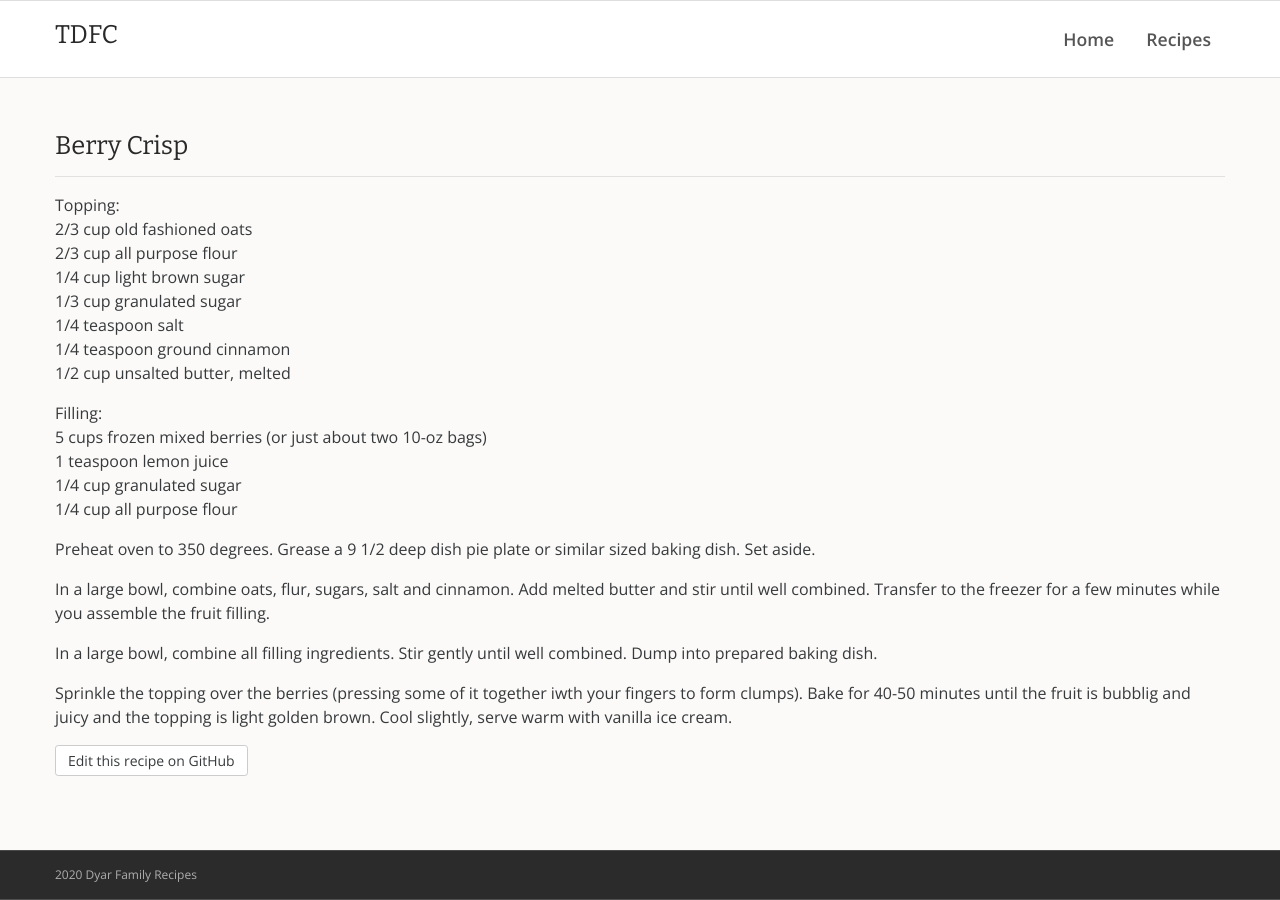
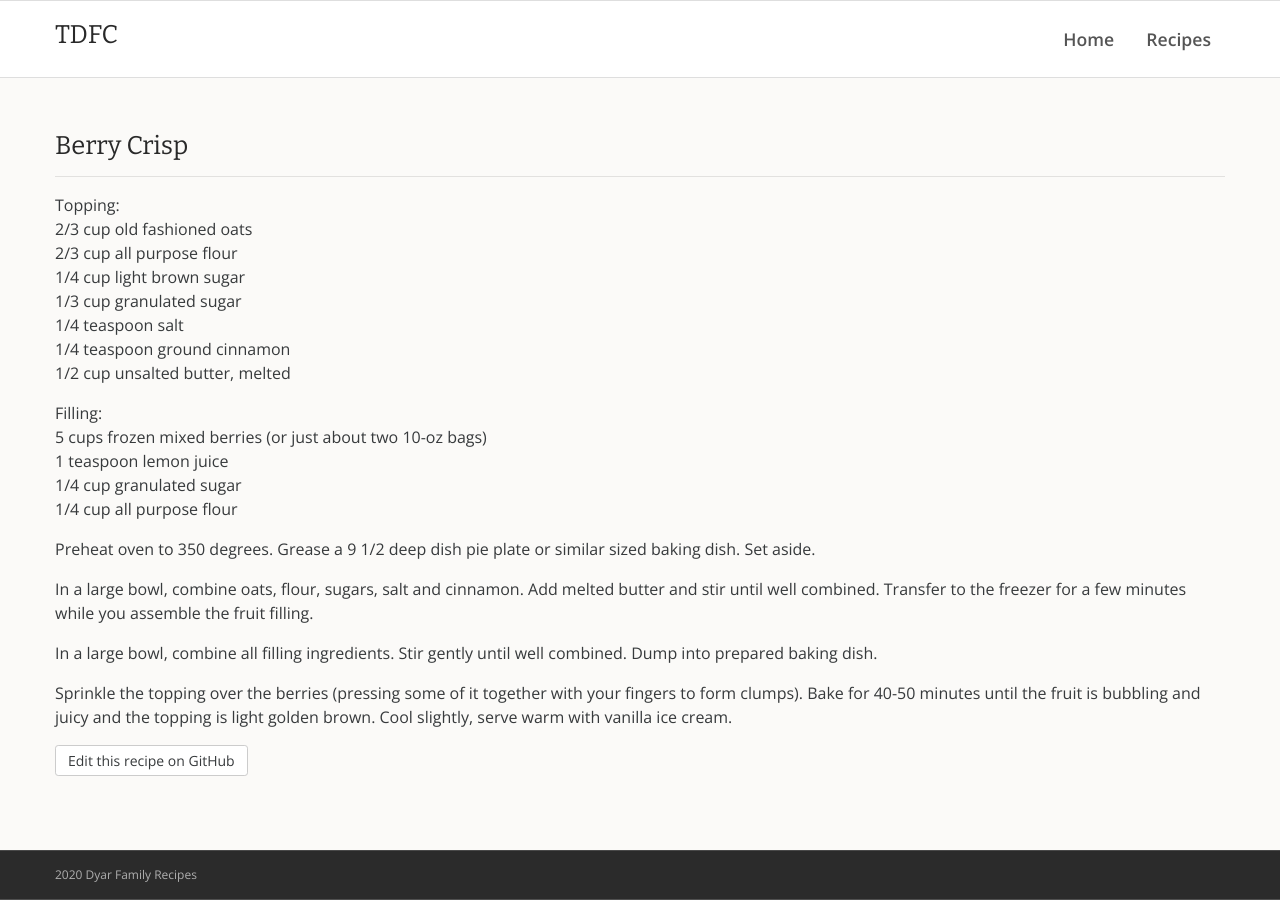
Before and after one commit to rdyar/tdfc, a Jekyll site: the page built from _desserts/berry-crisp.md, in a window 1280 px wide. Built offline with Jekyll 4.4.1, drawn with Linux system fonts in a browser that asks for light colours.

Commit message:
Update berry-crisp.md

```diff
--- a/_desserts/berry-crisp.md
+++ b/_desserts/berry-crisp.md
@@ -18,8 +18,8 @@ Filling:
 
 Preheat oven to 350 degrees.  Grease a 9 1/2 deep dish pie plate or similar sized baking dish. Set aside.
 
-In a large bowl, combine oats, flur, sugars, salt and cinnamon.  Add melted butter and stir until well combined.  Transfer to the freezer for a few minutes while you assemble the fruit filling.
+In a large bowl, combine oats, flour, sugars, salt and cinnamon.  Add melted butter and stir until well combined.  Transfer to the freezer for a few minutes while you assemble the fruit filling.
 
 In a large bowl, combine all filling ingredients.  Stir gently until well combined.  Dump into prepared baking dish.
 
-Sprinkle the topping over the berries (pressing some of it together iwth your fingers to form clumps).  Bake for 40-50 minutes until the fruit is bubblig and juicy and the topping is light golden brown.  Cool slightly, serve warm with vanilla ice cream.
+Sprinkle the topping over the berries (pressing some of it together with your fingers to form clumps).  Bake for 40-50 minutes until the fruit is bubbling and juicy and the topping is light golden brown.  Cool slightly, serve warm with vanilla ice cream.
```
